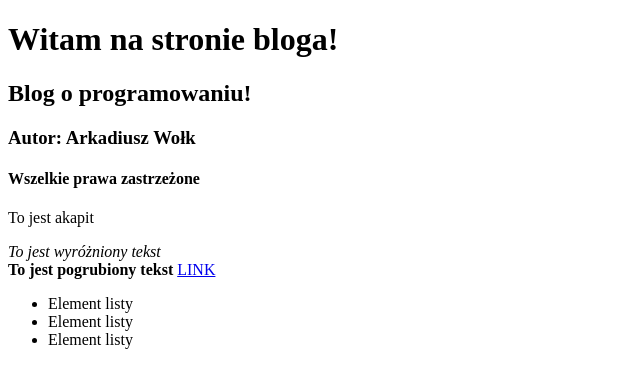
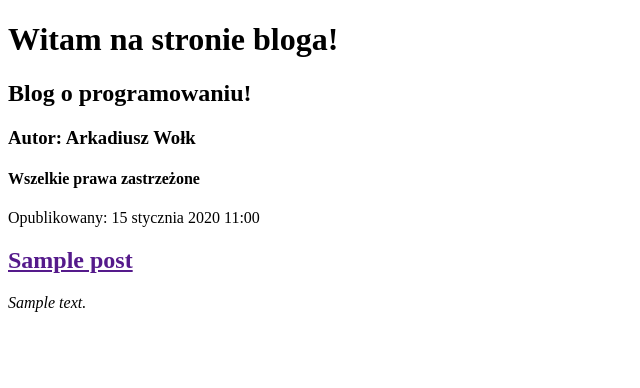
Before and after one commit to Arek1605/djangoblog, a Django app: page / in a window 1280 px wide. Shown: the top 388 px of the page, without its empty margins (0-640 px from the left). Run offline with Django 4.2, Linux system fonts and the light colour scheme; tables that the repository leaves empty hold one stand-in row (values such as "Sample post").

Commit message:
Szablon html już ze znacznikami django

```diff
--- a/blog/models.py
+++ b/blog/models.py
@@ -1,5 +1,6 @@
 from django.db import models
 from django.utils import timezone
+
 
 class Post(models.Model):
     author = models.ForeignKey('auth.User', on_delete=models.CASCADE)
--- a/blog/templates/blog/post_list.html
+++ b/blog/templates/blog/post_list.html
@@ -11,18 +11,16 @@
         <h3>Autor: Arkadiusz Wołk</h3>
         <h4>Wszelkie prawa zastrzeżone</h4>
     </div>
+
+    {% for post in posts %}
     <div>
-        <p>To jest akapit</p>
-        <em>To jest wyróżniony tekst</em><br>
-        <strong>To jest pogrubiony tekst</strong>
-        <a href="https://strefakursow.pl">LINK</a>
+        <p>Opublikowany: {{ post.publish_date }}</p>
+        <h2><a href="">{{ post.title }}</a></h2>
+        <em>{{ post.text|linebreaksbr }}</em>
     </div>
+    {% endfor %}
     <div>
-        <ul>
-            <li>Element listy</li>
-            <li>Element listy</li>
-            <li>Element listy</li>
-        </ul>
+
     </div>
 </body>
 </html>
--- a/blog/views.py
+++ b/blog/views.py
@@ -1,5 +1,9 @@
 from django.shortcuts import render
+from django.utils import timezone
+
+from .models import Post
 
 
 def post_list(request):
-    return render(request, 'blog/post_list.html', {})
+    posts = Post.objects.filter(publish_date__lte=timezone.now()).order_by('publish_date')
+    return render(request, 'blog/post_list.html', {'posts': posts})
```
